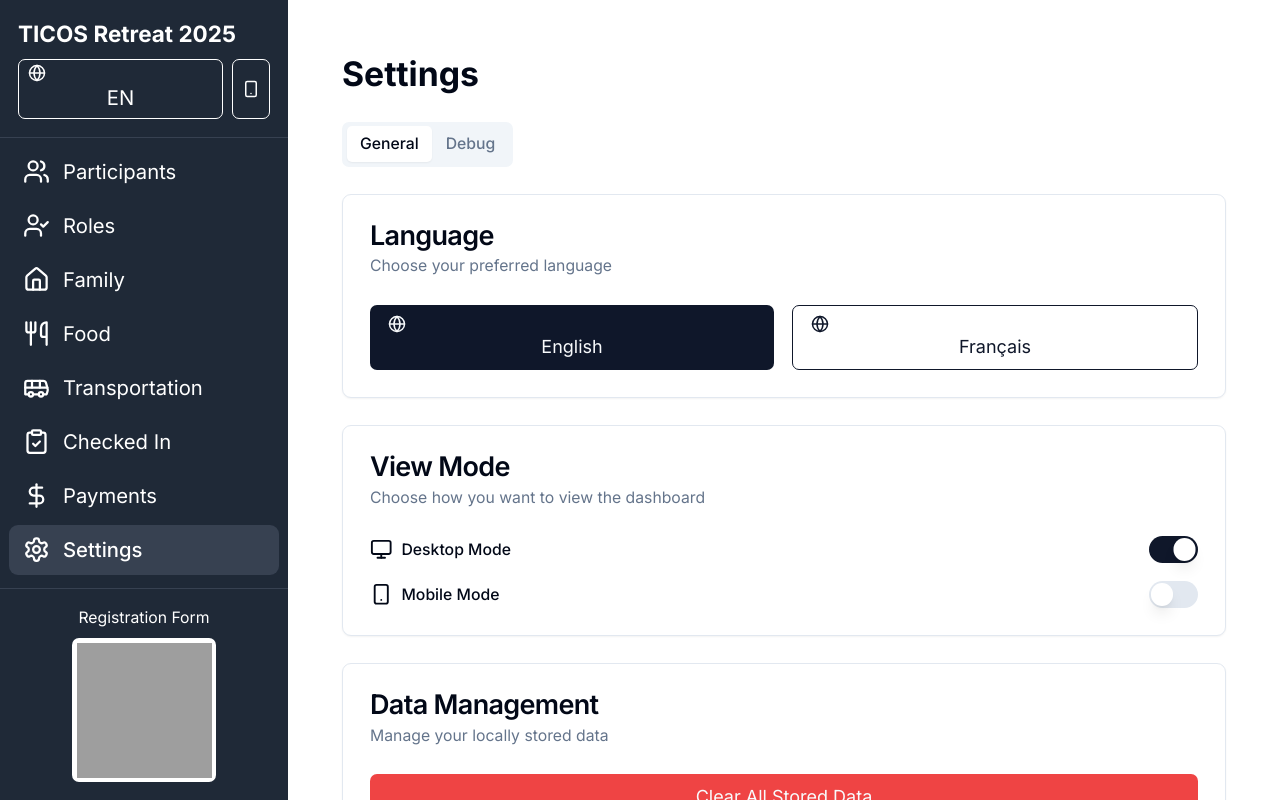
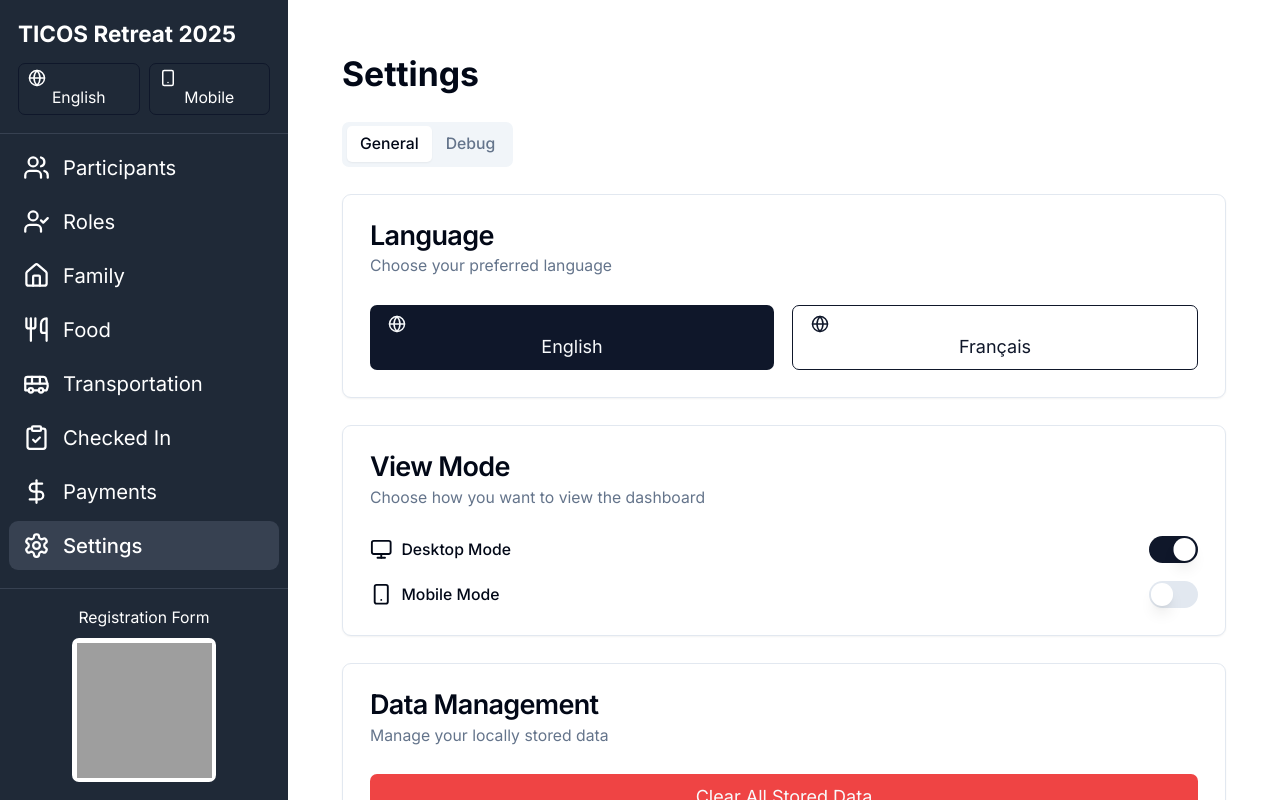
Before and after one commit to brandyconnolly/dashboard-ticos-2025, a Next.js app: page /settings in a window 1280 px wide. Built offline with nearby package versions, Linux system fonts and the light colour scheme; grey boxes are pictures that could not be loaded.

Commit message:
feat: redesign sidebar language and view mode toggles
Improve styling and visuals for better UI consistency.

Co-authored-by: null <207345076+brandyconnolly@users.noreply.github.com>

```diff
--- a/components/sidebar.tsx
+++ b/components/sidebar.tsx
@@ -16,6 +16,8 @@ import {
   Smartphone,
   Monitor,
   DollarSign,
+  Menu,
+  X,
 } from "lucide-react"
 import Image from "next/image"
 import { useLanguage } from "@/hooks/use-language"
@@ -106,35 +108,35 @@ export default function Sidebar() {
     return (
       <div className="bg-gray-800 text-white w-full">
         {/* Mobile header */}
-        <div className="flex justify-between items-center p-2 md:p-4 border-b border-gray-700">
-          <h1 className="text-lg md:text-xl font-bold truncate">
+        <div className="flex justify-between items-center p-3 border-b border-gray-700">
+          <h1 className="text-lg font-bold truncate">
             {language === "en" ? "TICOS Retreat 2025" : "Retraite TICOS 2025"}
           </h1>
-          <div className="flex gap-1 md:gap-2">
+          <div className="flex gap-2">
             <Button
               variant="outline"
               size="sm"
               onClick={toggleLanguage}
-              className="text-xs md:text-sm px-2 text-white border-white hover:text-white"
+              className="px-2 py-1 h-8 text-white border-gray-600 hover:bg-gray-700"
             >
-              <Globe className="h-3 w-3 md:h-4 md:w-4 mr-1 text-white" />
-              <span className="text-white">{language === "en" ? "EN" : "FR"}</span>
+              <Globe className="h-3 w-3 mr-1" />
+              {language === "en" ? "EN" : "FR"}
             </Button>
             <Button
               variant="outline"
               size="sm"
               onClick={toggleViewMode}
-              className="text-xs md:text-sm px-2 text-white border-white hover:text-white"
+              className="px-2 py-1 h-8 text-white border-gray-600 hover:bg-gray-700"
             >
-              <Monitor className="h-3 w-3 md:h-4 md:w-4 text-white" />
+              {viewMode === "desktop" ? <Monitor className="h-3 w-3" /> : <Smartphone className="h-3 w-3" />}
             </Button>
             <Button
               variant="outline"
               size="sm"
               onClick={() => setMobileMenuOpen(!mobileMenuOpen)}
-              className="text-xs md:text-sm px-2 text-white border-white hover:text-white"
+              className="px-2 py-1 h-8 text-white border-gray-600 hover:bg-gray-700"
             >
-              {mobileMenuOpen ? "✕" : "☰"}
+              {mobileMenuOpen ? <X className="h-3 w-3" /> : <Menu className="h-3 w-3" />}
             </Button>
           </div>
         </div>
@@ -171,23 +173,33 @@ export default function Sidebar() {
         <h1 className="text-xl font-bold truncate">
           {language === "en" ? "TICOS Retreat 2025" : "Retraite TICOS 2025"}
         </h1>
-        <div className="flex gap-2 mt-2">
+        <div className="flex gap-2 mt-3">
           <Button
             variant="outline"
             size="sm"
             onClick={toggleLanguage}
-            className="flex-1 text-sm md:text-lg text-white border-white hover:text-white"
+            className="flex-1 text-white border-gray-600 hover:bg-gray-700 hover:text-white"
           >
-            <Globe className="mr-1 h-4 w-4 text-white" />
-            <span className="text-white">{language === "en" ? "EN" : "FR"}</span>
+            <Globe className="mr-2 h-4 w-4" />
+            {language === "en" ? "English" : "Français"}
           </Button>
           <Button
             variant="outline"
             size="sm"
             onClick={toggleViewMode}
-            className="px-2 text-white border-white hover:text-white"
+            className="flex-1 text-white border-gray-600 hover:bg-gray-700 hover:text-white"
           >
-            <Smartphone className="h-4 w-4 text-white" />
+            {viewMode === "desktop" ? (
+              <>
+                <Smartphone className="mr-2 h-4 w-4" />
+                Mobile
+              </>
+            ) : (
+              <>
+                <Monitor className="mr-2 h-4 w-4" />
+                Desktop
+              </>
+            )}
           </Button>
         </div>
       </div>
```
